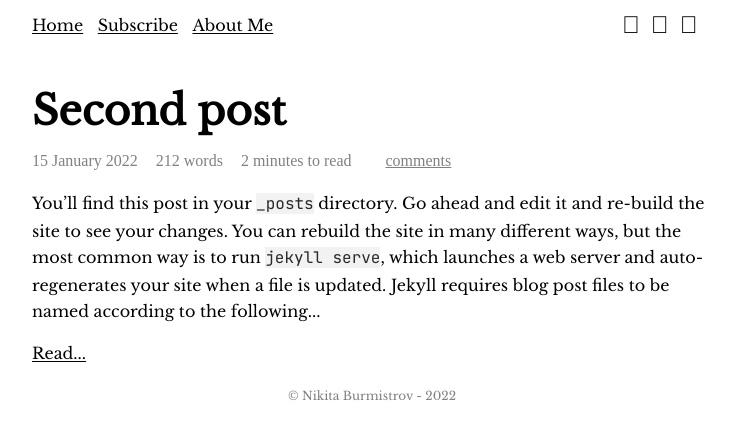
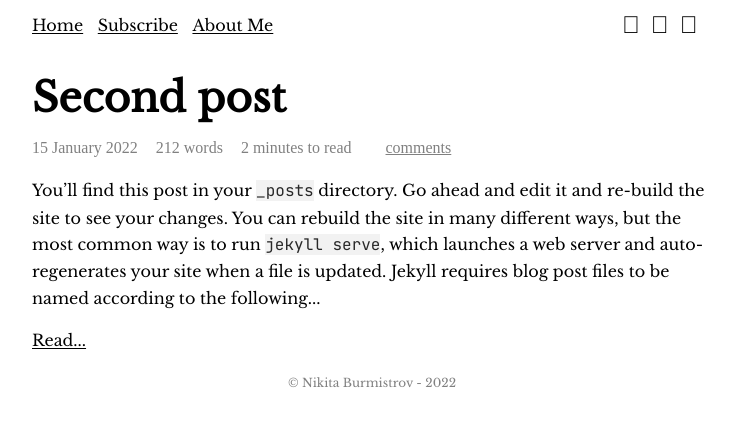
Before and after one commit to burmistrov-tech/blog, a Jekyll site: the page built from index.html, in a window 1280 px wide. Shown: the top 439 px of the page, without its empty margins (268-1003 px from the left). Built offline with Jekyll 4.4.1, drawn with Linux system fonts in a browser that asks for light colours; some web fonts are replaced; the list of posts is cut into pages by our own code; comment, search, counter and statistics services are not loaded.

Commit message:
fix margin of heading

```diff
--- a/assets/css/layout.scss
+++ b/assets/css/layout.scss
@@ -49,22 +49,22 @@ code {
 }
 
 h1 {
-  @extend %clear;
-  @extend %primary-font;
-  font-weight: bold;
   font-size: 1.7 * $em;
   line-height: 1.7 * $em;
   margin-bottom: .4 * $em;
-
-  a {
-    text-decoration: none;
-  }
 }
 
+h1,
 h2,
 h3 {
   @extend %clear;
   @extend %primary-font;
   font-weight: bold;
   position: relative;
+  margin-block-start: 0.67em;
+  margin-block-end: 0.4em;
+
+  a {
+    text-decoration: none;
+  }
 }
```
